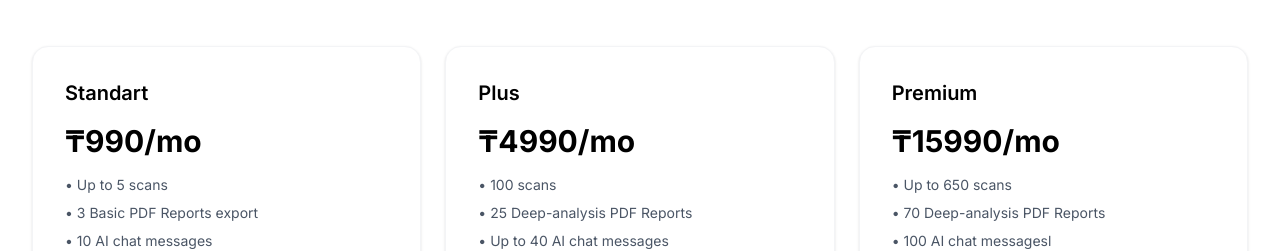
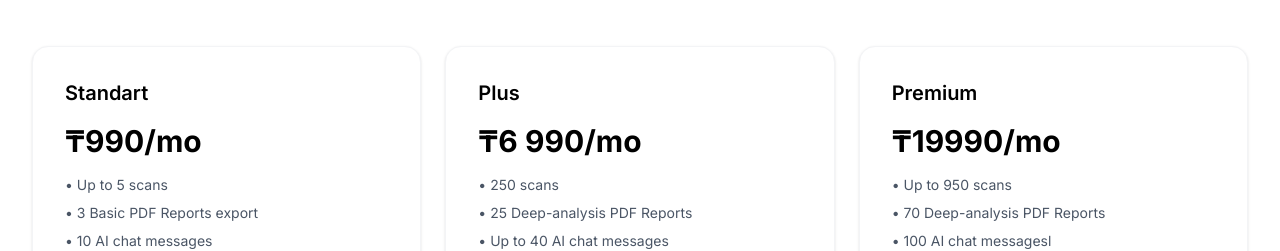
Before and after one commit to atl4sss/myscan-landing, a React (Vite) app: page / in a window 1280 px wide. Shown: the part 6500-6751 px from the top of the page. Built offline with nearby package versions, Linux system fonts and the light colour scheme.

Commit message:
Update Pricing.jsx

```diff
--- a/src/components/sections/Pricing.jsx
+++ b/src/components/sections/Pricing.jsx
@@ -28,13 +28,13 @@ export default function Pricing() {
         />
         <Card
           name="Plus"
-          price="₸4990/mo"
-          features={["100 scans", "25 Deep-analysis PDF Reports", "Up to 40 AI chat messages"]}
+          price="₸6 990/mo"
+          features={["250 scans", "25 Deep-analysis PDF Reports", "Up to 40 AI chat messages"]}
         />
         <Card
           name="Premium"
-          price="₸15990/mo"
-          features={["Up to 650 scans", "70 Deep-analysis PDF Reports", "100 AI chat messagesl"]}
+          price="₸19990/mo"
+          features={["Up to 950 scans", "70 Deep-analysis PDF Reports", "100 AI chat messagesl"]}
         />
       </div>
     </div>
```
